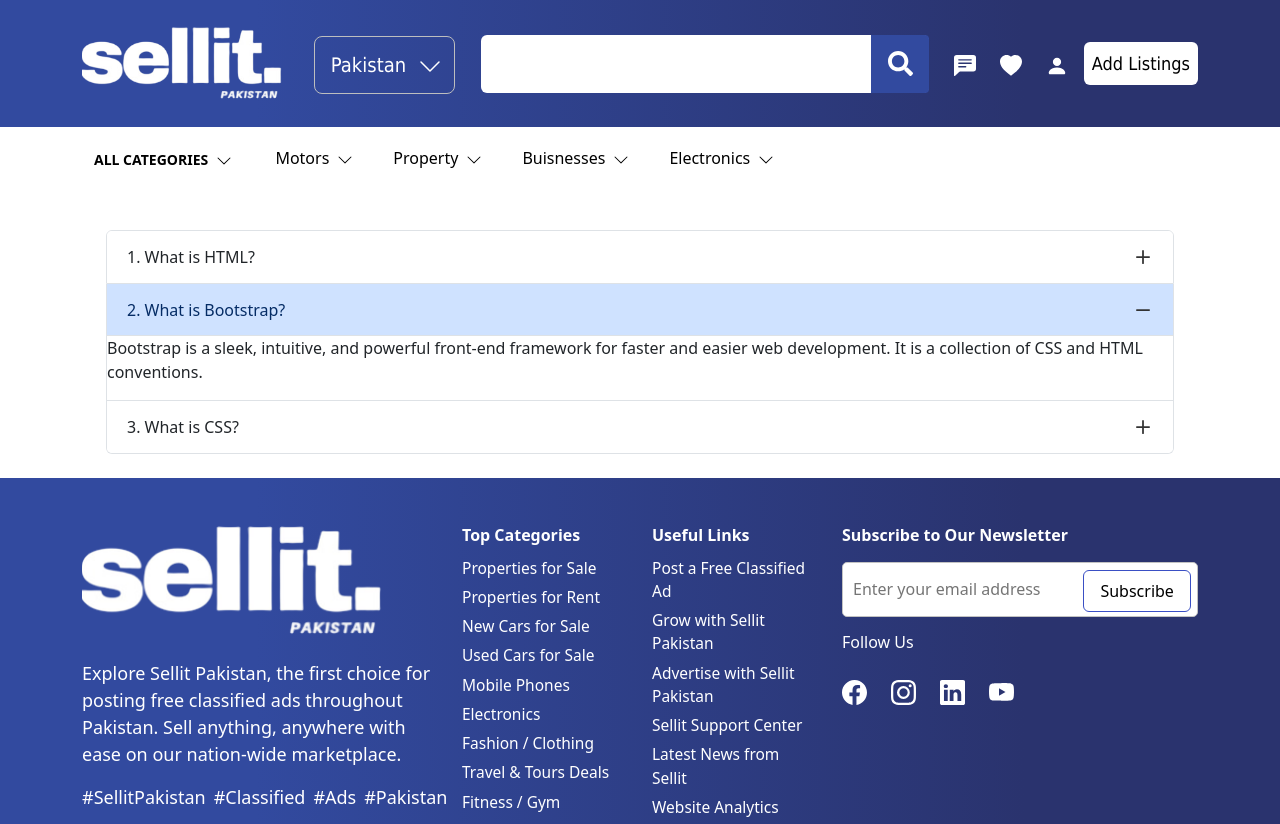
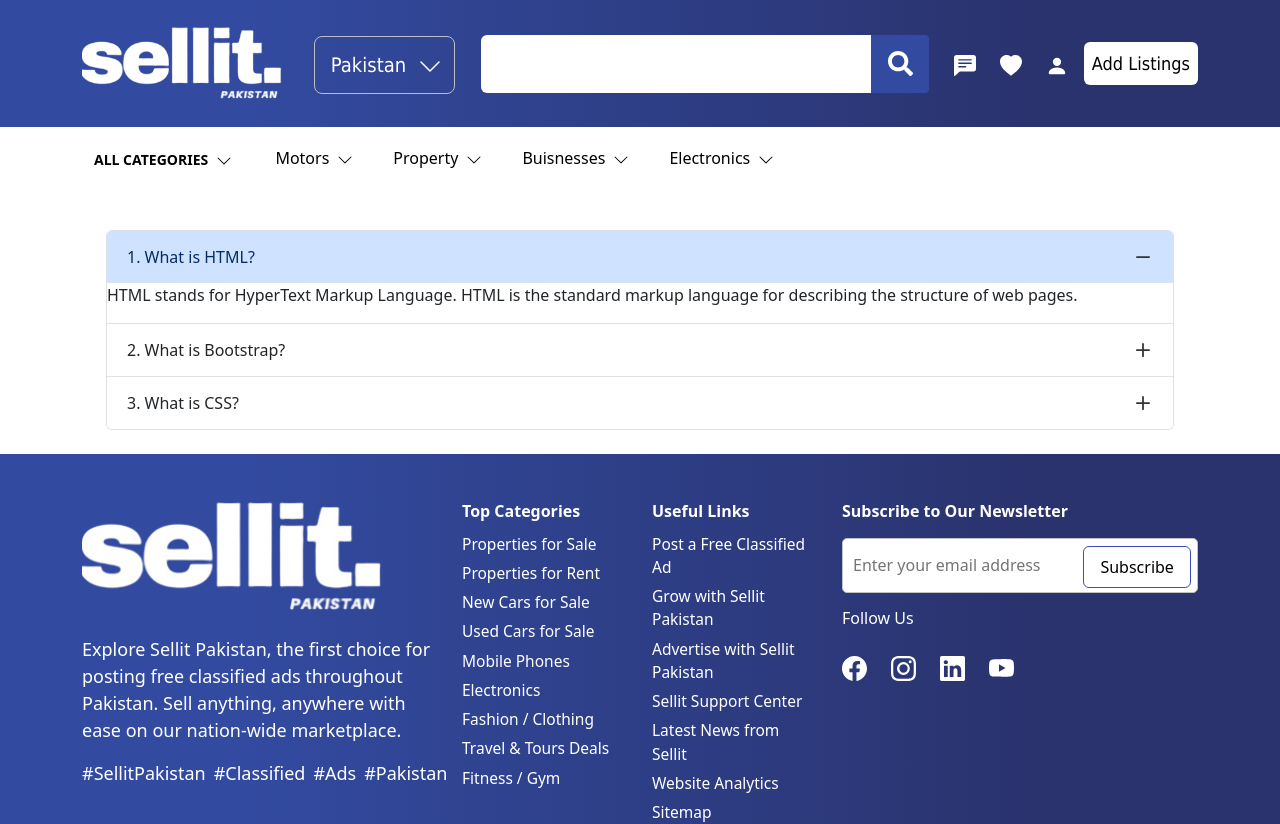
Before and after one commit to nxtgenwebsites/sellit-classified-marketplace, a React (Vite) app: page /footer-grow-page in a window 1280 px wide. Shown: the top 824 px of the page. Built offline with nearby package versions, Linux system fonts and the light colour scheme.

Commit message:
Changes made in accordian

```diff
--- a/src/Pages/FooterGrowPage.jsx
+++ b/src/Pages/FooterGrowPage.jsx
@@ -10,10 +10,10 @@
           <div class="accordion" id="myAccordion">
             <div class="accordion-item">
               <h2 class="accordion-header" id="headingOne">
-                <button type="button" class="accordion-button collapsed" data-bs-toggle="collapse"
+                <button type="button" class="accordion-button" data-bs-toggle="collapse"
                   data-bs-target="#collapseOne">1. What is HTML?</button>
               </h2>
-              <div id="collapseOne" class="accordion-collapse collapse" data-bs-parent="#myAccordion">
+              <div id="collapseOne" class="accordion-collapse collapse show" data-bs-parent="#myAccordion">
                 <div class="card-body">
                   <p>HTML stands for HyperText Markup Language. HTML is the standard markup language for
                     describing the structure of web pages.
@@ -23,10 +23,10 @@
             </div>
             <div class="accordion-item">
               <h2 class="accordion-header" id="headingTwo">
-                <button type="button" class="accordion-button" data-bs-toggle="collapse"
+                <button type="button" class="accordion-button collapsed" data-bs-toggle="collapse"
                   data-bs-target="#collapseTwo">2. What is Bootstrap?</button>
               </h2>
-              <div id="collapseTwo" class="accordion-collapse collapse show" data-bs-parent="#myAccordion">
+              <div id="collapseTwo" class="accordion-collapse collapse" data-bs-parent="#myAccordion">
                 <div class="card-body">
                   <p>Bootstrap is a sleek, intuitive, and powerful front-end framework for faster and easier web
                     development. It is a collection of CSS and HTML conventions.</p>
```
